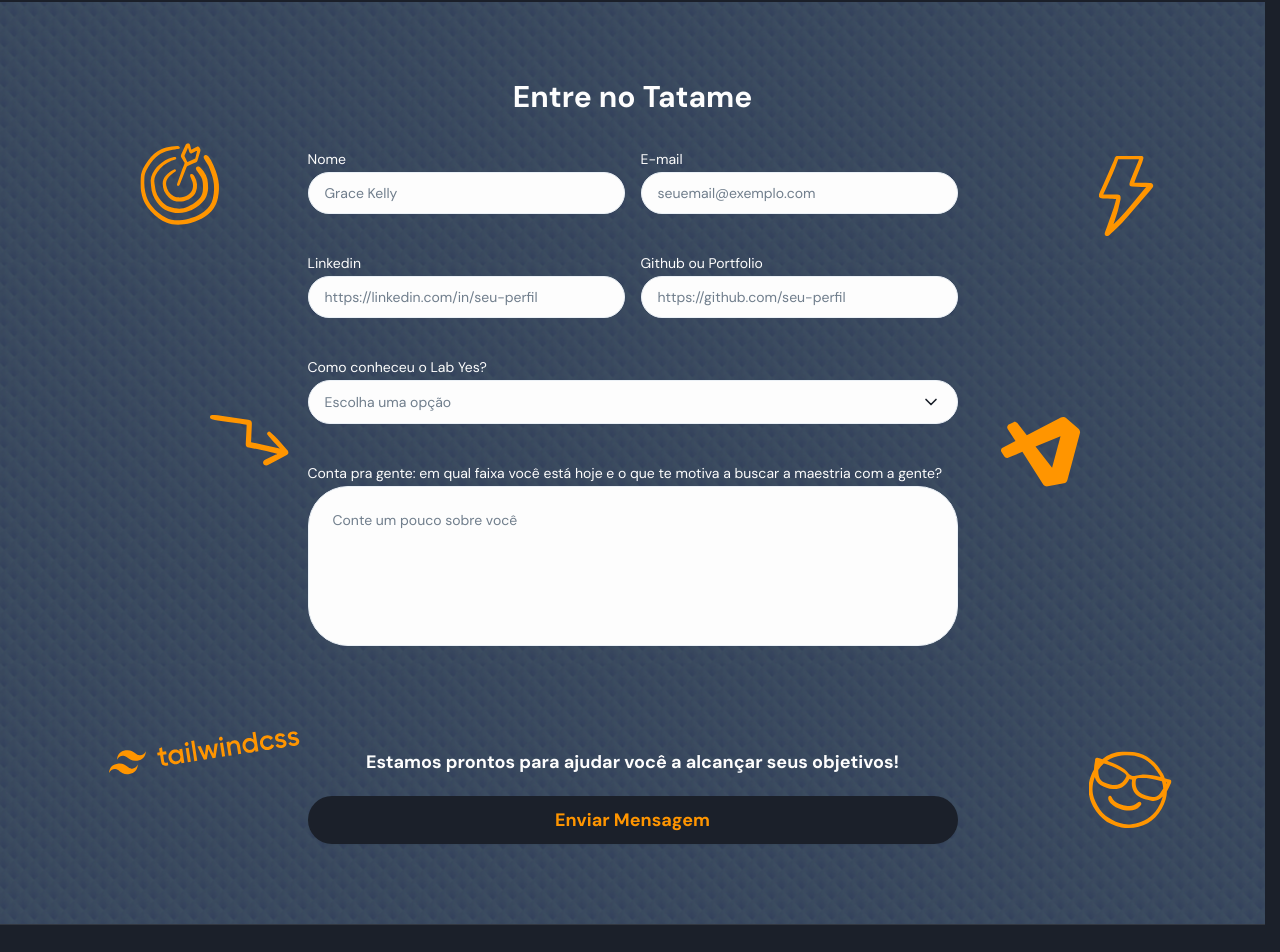
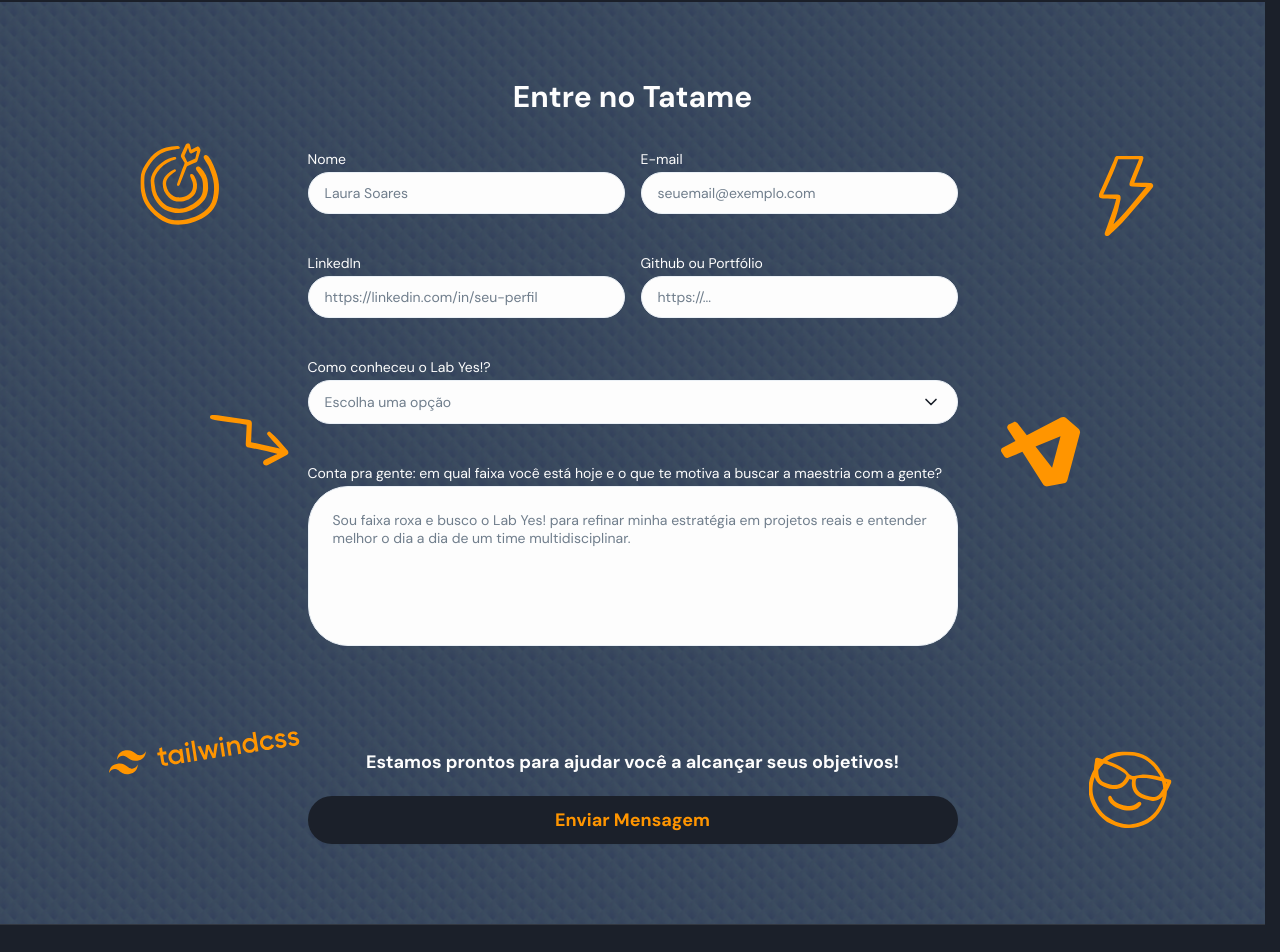
Before and after one commit to labyes24/LABYES-LP, a Next.js app: page /fale-conosco in a window 1280 px wide. Shown: the part 1031-1983 px from the top of the page. Built offline with nearby package versions, Linux system fonts and the light colour scheme; no server answers.

Commit message:
refactor: improve form error messages and accessibility attributes

```diff
--- a/src/components/contact-form.tsx
+++ b/src/components/contact-form.tsx
@@ -68,15 +68,13 @@ export function ContactForm({ className }: React.ComponentProps<'form'>) {
                 setFormMessage({
                     id: nextMessageId(),
                     type: 'error',
-                    message:
-                        'Ocorreu um erro ao enviar a mensagem. Por favor, tente novamente mais tarde.',
+                    message: 'Falha no envio. Tente novamente.',
                 })
             } else {
                 setFormMessage({
                     id: nextMessageId(),
                     type: 'success',
-                    message:
-                        'Mensagem enviada com sucesso! Entraremos em contato.',
+                    message: 'Dados enviados! Entraremos em contato.',
                 })
 
                 reset()
@@ -108,11 +106,17 @@ export function ContactForm({ className }: React.ComponentProps<'form'>) {
                         className="min-h-[42px] rounded-full"
                         id="name"
                         autoComplete="name"
-                        placeholder="Grace Kelly"
+                        placeholder="Laura Soares"
                         {...register('name')}
                         aria-invalid={errors.name ? 'true' : 'false'}
+                        aria-describedby={
+                            errors.name ? 'name-error' : undefined
+                        }
                     />
-                    <InputError message={errors.name?.message} />
+                    <InputError
+                        message={errors.name?.message}
+                        id="name-error"
+                    />
                 </div>
 
                 {/* E-mail */}
@@ -125,42 +129,60 @@ export function ContactForm({ className }: React.ComponentProps<'form'>) {
                         autoComplete="email"
                         {...register('email')}
                         aria-invalid={errors.email ? 'true' : 'false'}
+                        aria-describedby={
+                            errors.email ? 'email-error' : undefined
+                        }
                     />
-                    <InputError message={errors.email?.message} />
+                    <InputError
+                        message={errors.email?.message}
+                        id="email-error"
+                    />
                 </div>
             </div>
 
             <div className="flex w-full flex-col gap-4 lg:flex-row">
                 {/* Linkedin */}
                 <div className="flex w-full flex-col gap-1.5">
-                    <Label htmlFor="linkedin">Linkedin</Label>
+                    <Label htmlFor="linkedin">LinkedIn</Label>
                     <Input
                         className="min-h-[42px] rounded-full"
                         placeholder="https://linkedin.com/in/seu-perfil"
                         id="linkedin"
                         {...register('linkedin')}
                         aria-invalid={errors.linkedin ? 'true' : 'false'}
+                        aria-describedby={
+                            errors.linkedin ? 'linkedin-error' : undefined
+                        }
                     />
-                    <InputError message={errors.linkedin?.message} />
+                    <InputError
+                        message={errors.linkedin?.message}
+                        id="linkedin-error"
+                    />
                 </div>
 
                 {/* Github */}
                 <div className="flex w-full flex-col gap-1.5">
-                    <Label htmlFor="github">Github ou Portfolio</Label>
+                    <Label htmlFor="github">Github ou Portfólio</Label>
                     <Input
                         className="min-h-[42px] rounded-full"
-                        placeholder="https://github.com/seu-perfil"
+                        placeholder="https://..."
                         id="github"
                         {...register('github')}
                         aria-invalid={errors.github ? 'true' : 'false'}
+                        aria-describedby={
+                            errors.github ? 'github-error' : undefined
+                        }
                     />
-                    <InputError message={errors.github?.message} />
+                    <InputError
+                        message={errors.github?.message}
+                        id="github-error"
+                    />
                 </div>
             </div>
 
             {/* where found out */}
             <div className="flex flex-col gap-1.5">
-                <Label htmlFor="findOut">Como conheceu o Lab Yes?</Label>
+                <Label htmlFor="findOut">Como conheceu o Lab Yes!?</Label>
                 <Controller
                     name="findOut"
                     control={control}
@@ -169,10 +191,18 @@ export function ContactForm({ className }: React.ComponentProps<'form'>) {
                             <Select
                                 value={field.value}
                                 onValueChange={field.onChange}
+                                aria-invalid={
+                                    fieldState.invalid ? 'true' : 'false'
+                                }
                             >
                                 <SelectTrigger
                                     aria-invalid={
                                         fieldState.invalid ? 'true' : 'false'
+                                    }
+                                    aria-describedby={
+                                        fieldState.invalid
+                                            ? 'findOut-error'
+                                            : undefined
                                     }
                                     className="h-10 w-full rounded-full"
                                     id="findOut"
@@ -181,8 +211,8 @@ export function ContactForm({ className }: React.ComponentProps<'form'>) {
                                 </SelectTrigger>
                                 <SelectContent>
                                     <SelectGroup>
-                                        <SelectItem value="Linkedin">
-                                            Linkedin
+                                        <SelectItem value="LinkedIn">
+                                            LinkedIn
                                         </SelectItem>
                                         <SelectItem value="Site">
                                             Site
@@ -196,7 +226,10 @@ export function ContactForm({ className }: React.ComponentProps<'form'>) {
                                     </SelectGroup>
                                 </SelectContent>
                             </Select>
-                            <InputError message={fieldState.error?.message} />
+                            <InputError
+                                message={fieldState.error?.message}
+                                id="findOut-error"
+                            />
                         </>
                     )}
                 />
@@ -213,11 +246,17 @@ export function ContactForm({ className }: React.ComponentProps<'form'>) {
                     id="message"
                     maxLength={501}
                     rows={5}
-                    placeholder="Conte um pouco sobre você"
+                    placeholder="Sou faixa roxa e busco o Lab Yes! para refinar minha estratégia em projetos reais e entender melhor o dia a dia de um time multidisciplinar."
                     {...register('message')}
                     aria-invalid={errors.message ? 'true' : 'false'}
+                    aria-describedby={
+                        errors.message ? 'message-error' : undefined
+                    }
                 />
-                <InputError message={errors.message?.message} />
+                <InputError
+                    message={errors.message?.message}
+                    id="message-error"
+                />
             </div>
 
             <FormMessage
```
